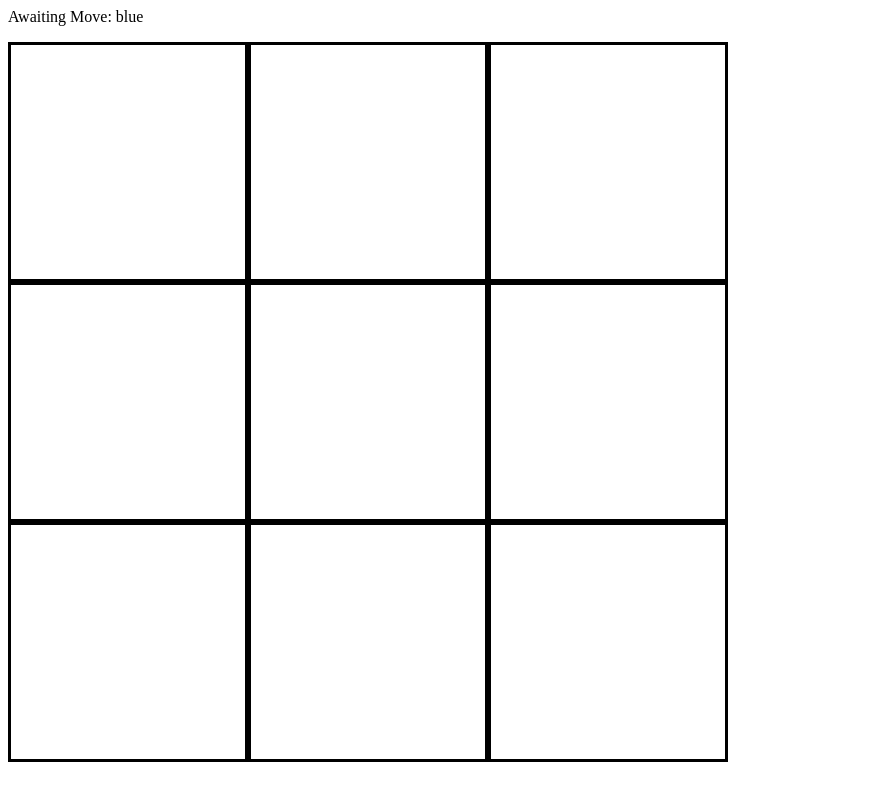
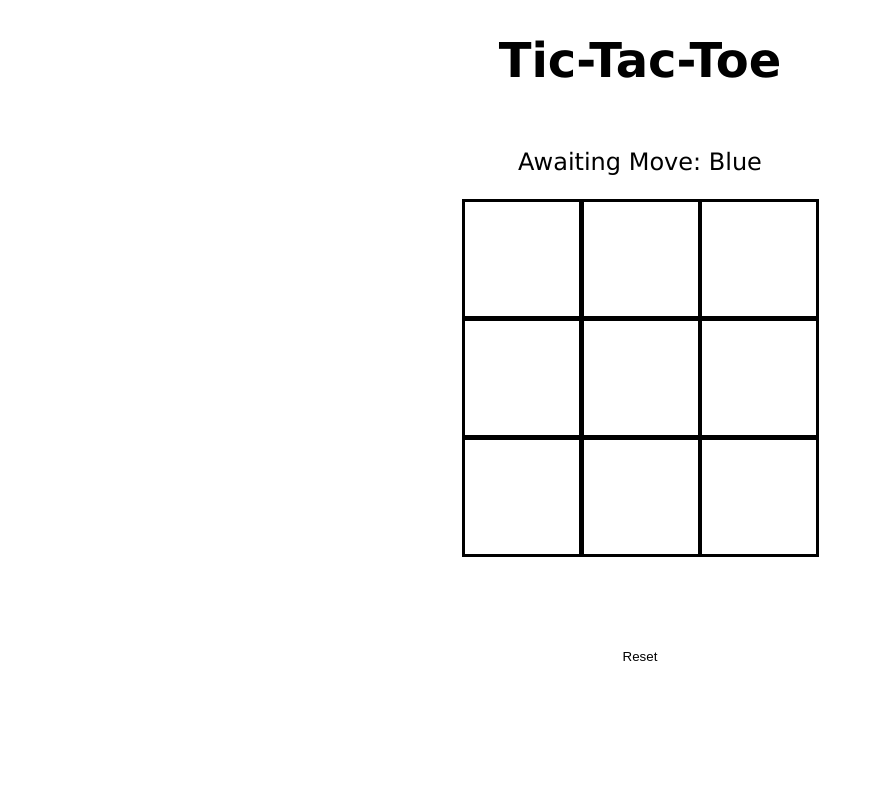
Before and after one commit to jamescrutchley/Tic-Tac-Toe, a plain HTML site: page index.html in a window 1280 px wide. Shown: the whole page, without its empty margins (0-874 px from the left). Drawn offline with Linux system fonts and the light colour scheme.

Commit message:
Add page layout

```diff
--- a/index.html
+++ b/index.html
@@ -8,8 +8,10 @@
     <title>Tic-Tac-Toe</title>
 </head>
 <body>
-    <p class="warning"></p>
-    <p class="gameStatus">Awaiting Move: blue</p>
+    <div class="info">
+        <h1>Tic-Tac-Toe</h1>
+        <p class="gameStatus">Awaiting Move: blue</p>
+    </div>
     <div class="container">
         <div class="cell" data-index="0"></div>
         <div class="cell" data-index="1"></div>
@@ -21,5 +23,6 @@
         <div class="cell" data-index="7"></div>
         <div class="cell" data-index="8"></div>
     </div>
+    <button class="reset">Reset</button>
 </body>
 </html>
--- a/script.js
+++ b/script.js
@@ -1,6 +1,7 @@
 const gridUI = document.querySelectorAll('.cell');
 const warning = document.querySelector('.warning');
 const gameStatus = document.querySelector('.gameStatus');
+const resetButton = document.querySelector('.reset')
 
 const Gameboard = (() => {
     let state = [null, null, null, null, null, null, null, null, null];
@@ -36,7 +37,7 @@ const Gameboard = (() => {
             refreshBoard(marker, position);
             return true;
         } else {
-            warning.textContent = 'Invalid Move';
+            alert('Invalid Move');
         }
     }
 // is wipeboard necessary? Just refresh page?
@@ -94,10 +95,12 @@ const Game = (() => {
         setTimeout(location.reload.bind(window.location), 5000);
     }
 
-    return { currentTurn, turn, win }
+    return { currentTurn, turn, win, restart }
 })()
 
 
 gridUI.forEach(div => div.addEventListener('click', function() {
     Game.currentTurn(div.dataset.index);
 }));
+
+resetButton.addEventListener('click', Game.restart);
--- a/style.css
+++ b/style.css
@@ -1,13 +1,77 @@
+:root * {
+    box-sizing: border-box;
+}
+
+body {
+    font-family: Verdana, Geneva, Tahoma, sans-serif;
+    height: 90vh;
+    font-size: 1.5rem;
+
+    display: grid;
+    grid-template-rows: 1fr 2.5fr 1fr;
+    grid-template-areas:
+    "header"
+    "game"
+    "footer";
+    gap: 1em;
+    align-items: center;
+    justify-content: center;
+
+    padding: -1em;
+}
+
+.info {
+    display: flex;
+    flex-flow: column nowrap;
+    gap: 0.5em;
+
+    grid-area: header;
+    text-transform: capitalize;
+}
+
+.info * {
+    padding: 0;
+    margin: 0;
+    align-self: center;
+}
+
+.info h1 {
+    align-self: center;
+    margin: 0.5em 0em 1em 0em;
+}
 
 .container {
+    width: fit-content;
+    height: fit-content;
     display: grid;
-    grid-template: repeat(3, 30vh) / repeat(3, 30vh);
+    grid-template: repeat(3, 33%) / repeat(3, 33%);
+    grid-area: game;
+
+    align-items: center;
+    justify-content: center;
+
+    justify-self: center;
+    margin: 0;
+    padding: 0;
 }
 
 .cell {
     border: black 3px solid;
-    width: auto;
-    height: auto;
+    width: 15vh;
+    height: 15vh;
+}
+
+.reset {
+    padding: 0em;
+    margin: 0em;
+
+    background-color: transparent;
+    border: none;
+}
+
+.reset:hover {
+    font-size: 1.1rem;
+    font-weight: bold;
 }
 
 .green {
```
